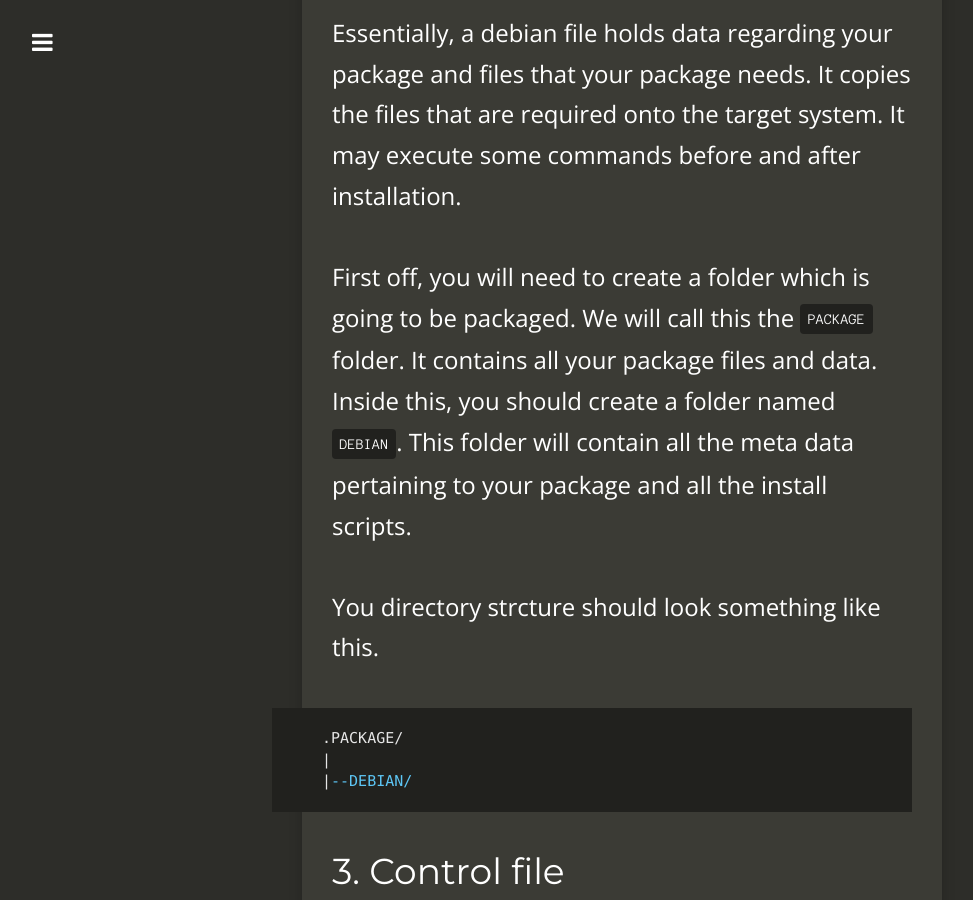
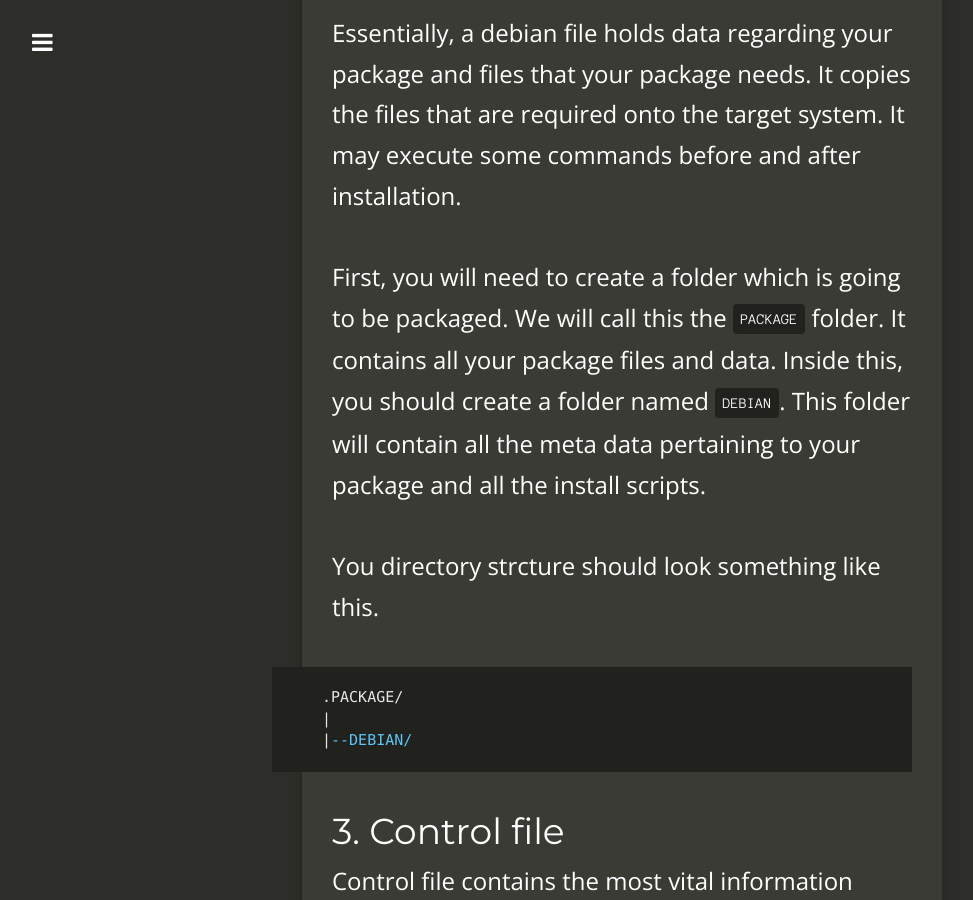
Before and after one commit to ssundarraj/blog, a Jekyll site: the page built from _posts/2015-07-15-debian-packaging.md, in a window 1280 px wide and 900 px high, scrolled down 1082 px. Shown: the whole window, without its empty margins (18-991 px from the left). Built offline with Jekyll 4.4.1, drawn with Linux system fonts in a browser that asks for light colours; nearby versions of some CDN libraries; Markdown is read by kramdown in place of the engine named in the settings; some of the changed text lies outside the part shown.

```diff
--- a/_posts/2015-07-15-debian-packaging.md
+++ b/_posts/2015-07-15-debian-packaging.md
@@ -29,7 +29,7 @@
 
 Essentially, a debian file holds data regarding your package and files that your package needs. It copies the files that are required onto the target system. It may execute some commands before and after installation.
 
-First off, you will need to create a folder which is going to be packaged. We will call this the `PACKAGE` folder. It contains all your package files and data.
+First, you will need to create a folder which is going to be packaged. We will call this the `PACKAGE` folder. It contains all your package files and data.
 Inside this, you should create a folder named `DEBIAN`. This folder will contain all the meta data pertaining to your package and all the install scripts.
 
 You directory strcture should look something like this.
```
Also changed, not shown: other parts of _posts/2015-07-15-debian-packaging.md (+2 -0 lines).
